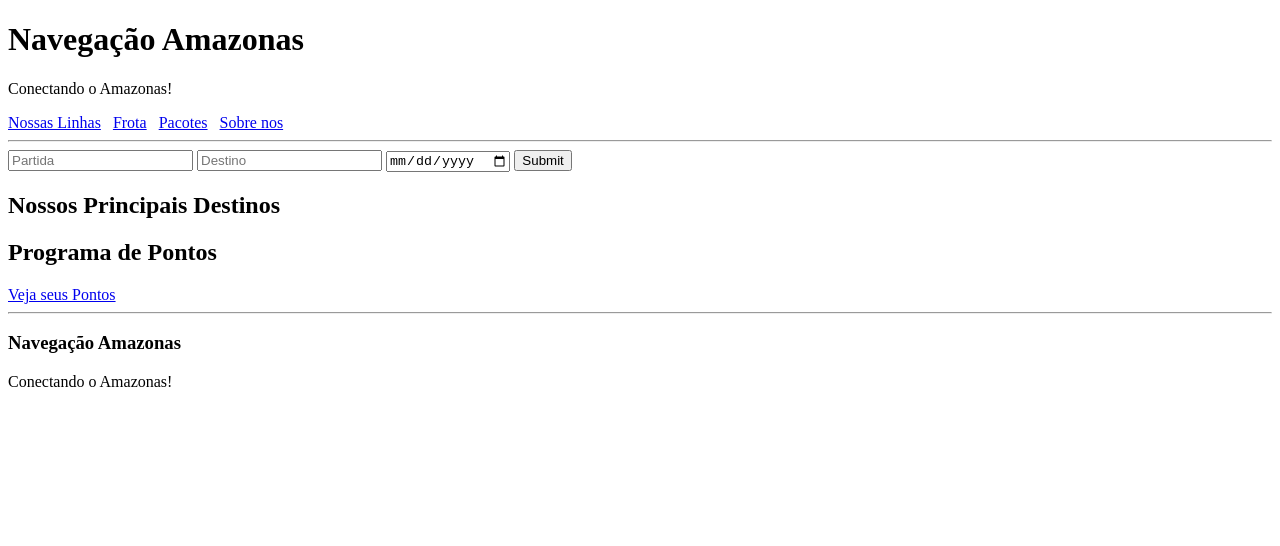
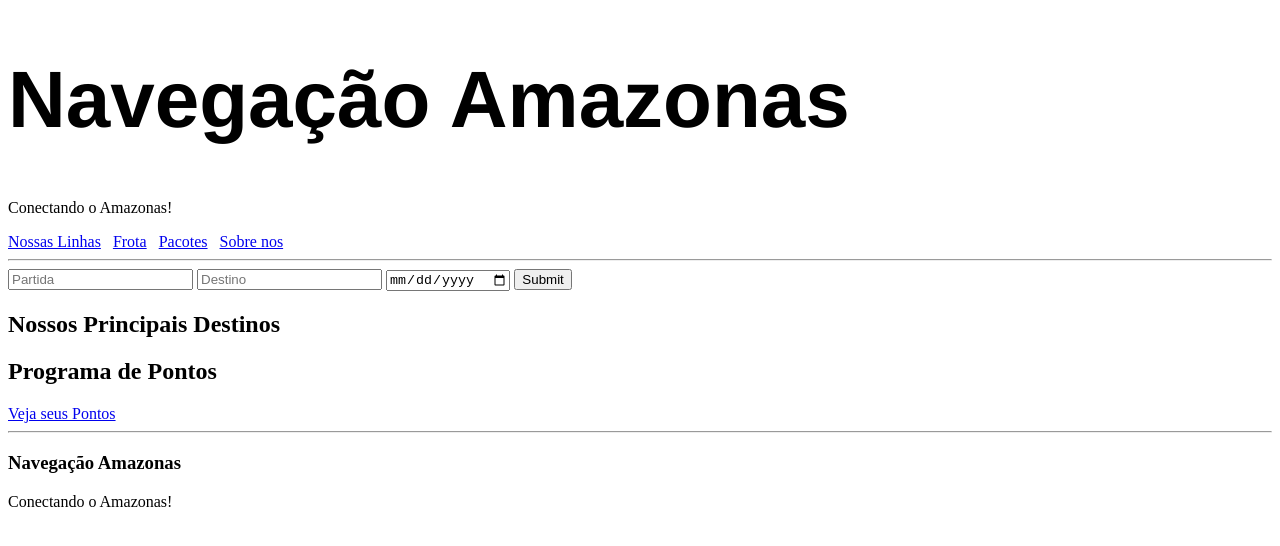
Before and after one commit to Ronison-Melo/Projeto-HTML-e-CSS, a plain HTML site: page index.html in a window 1280 px wide. Drawn offline with Linux system fonts and the light colour scheme.

Commit message:
arquivo_css

```diff
--- /dev/null
+++ b/estilo.css
@@ -0,0 +1,4 @@
+h1{
+    font-size: 80px;
+    font-family: 'Franklin Gothic Medium', 'Arial Narrow', Arial, sans-serif;
+}
--- a/index.html
+++ b/index.html
@@ -5,6 +5,8 @@
     <meta http-equiv="X-UA-Compatible" content="IE=edge">
     <meta name="viewport" content="width=device-width, initial-scale=1.0">
     <title>Navegação Amazonas</title>
+
+    <link rel="stylesheet" href="estilo.css">
 </head>
 <body>
     <main>
```
